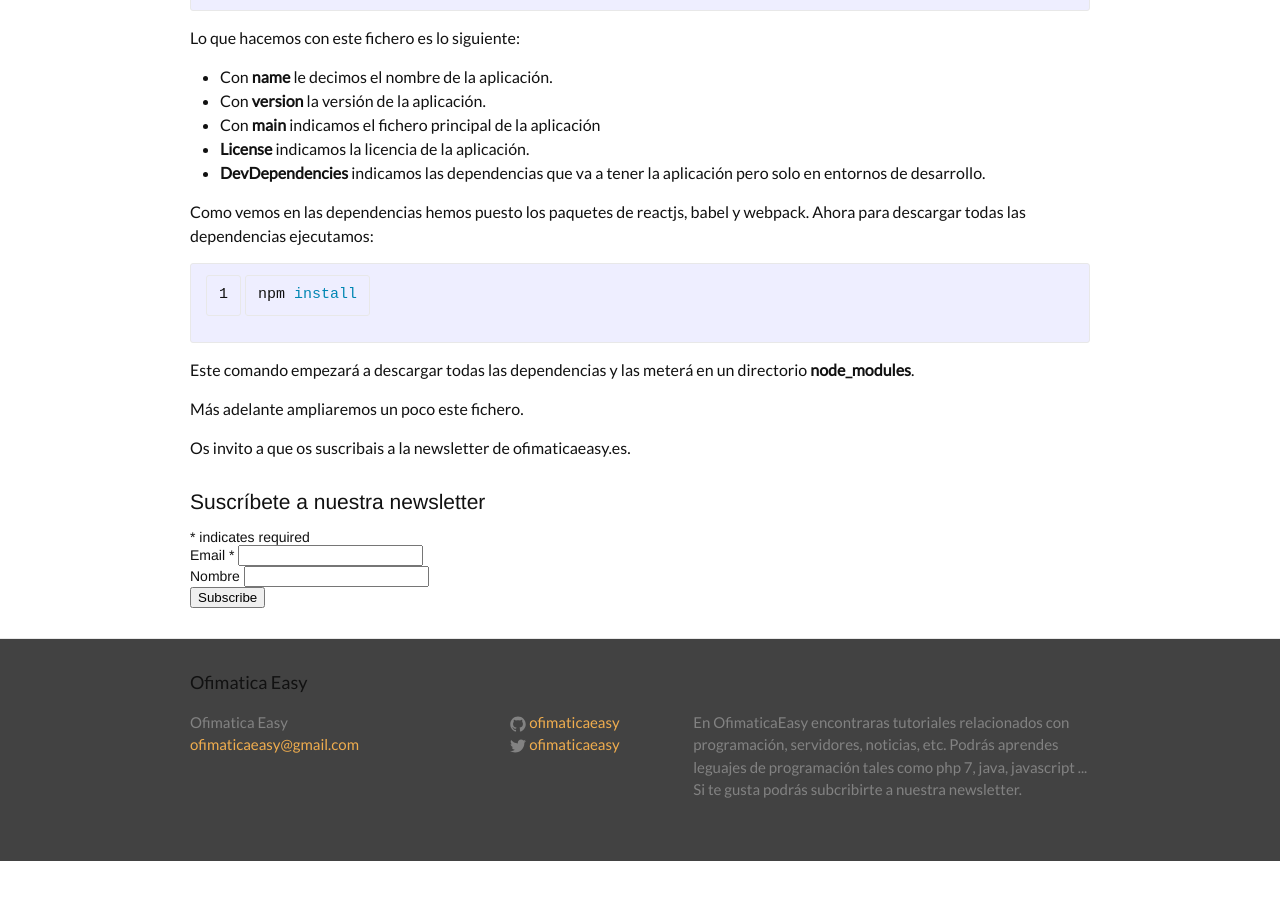
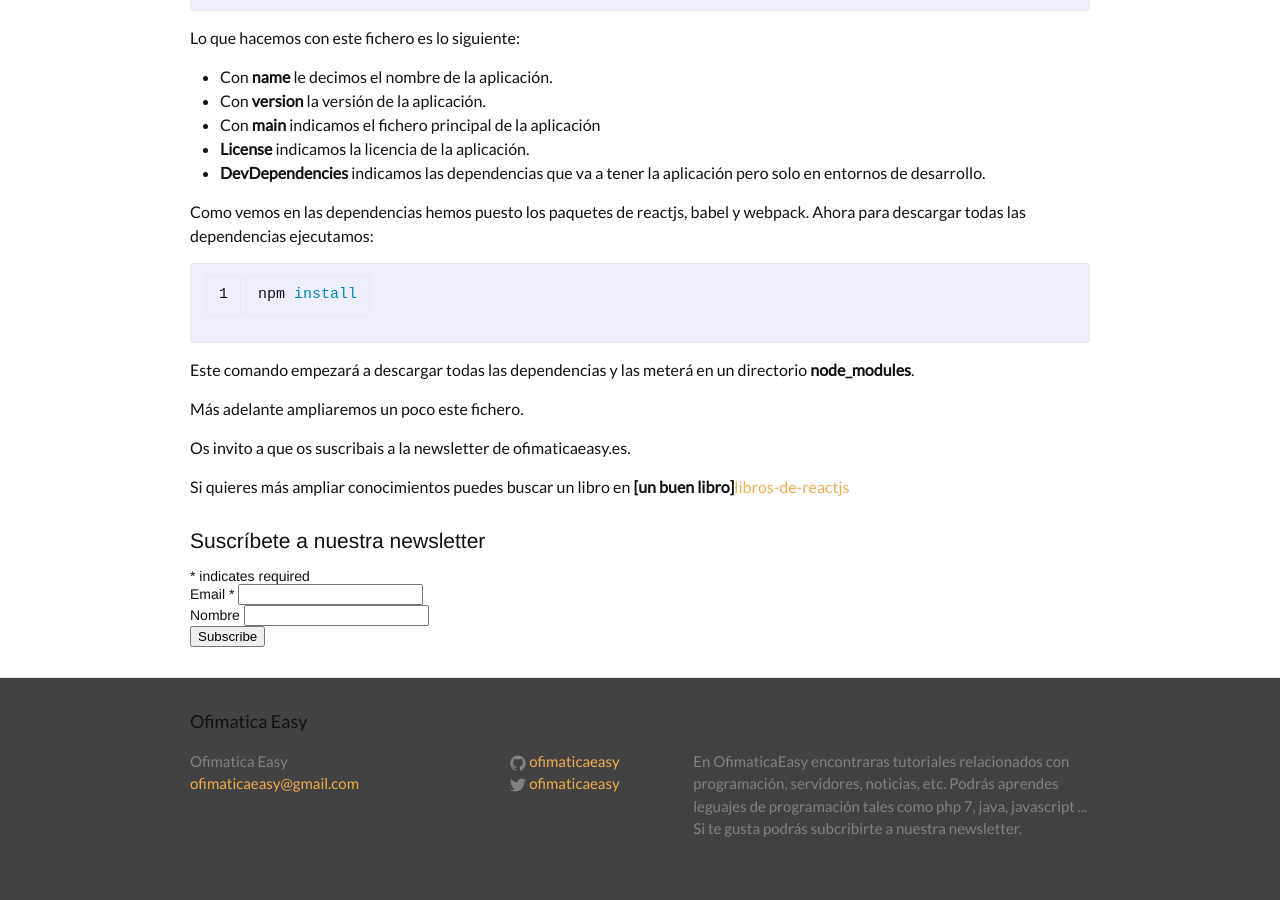
Before and after one commit to ofimaticaeasy/ofimaticaeasy.github.io, a Jekyll site: the page built from _posts/2016-09-05-instalacion-de-reactjs-cursoreactjs.markdown, in a window 1280 px wide and 900 px high, scrolled down 1376 px. Built offline with Jekyll 4.4.1, drawn with Linux system fonts in a browser that asks for light colours; comment, search, counter and statistics services are not loaded; before the commit the page ends 2237 px from its top, so only the background shows below that.

Commit message:
enlace a unbuenlibro

```diff
--- a/_posts/2016-09-05-instalacion-de-reactjs-cursoreactjs.markdown
+++ b/_posts/2016-09-05-instalacion-de-reactjs-cursoreactjs.markdown
@@ -62,4 +62,7 @@ Más adelante ampliaremos un poco este fichero.
 
 Os invito a que os suscribais a la newsletter de ofimaticaeasy.es.
 
+Si quieres más ampliar conocimientos puedes buscar un libro en **[un buen libro]**[libros-de-reactjs]
+
 [como-instalar-node]: {% post_url 2016-09-05-instalacion-de-node-cursoreactjs %}
+[libros-de-reactjs]: {% https://www.unbuenlibro.com %}
```
